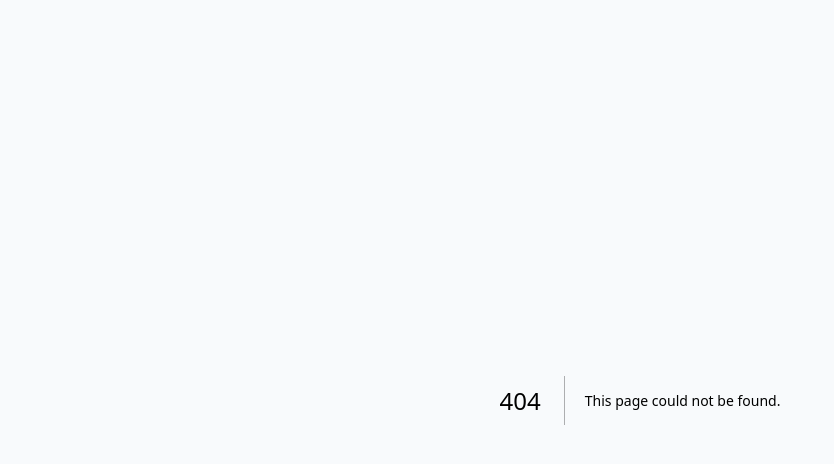
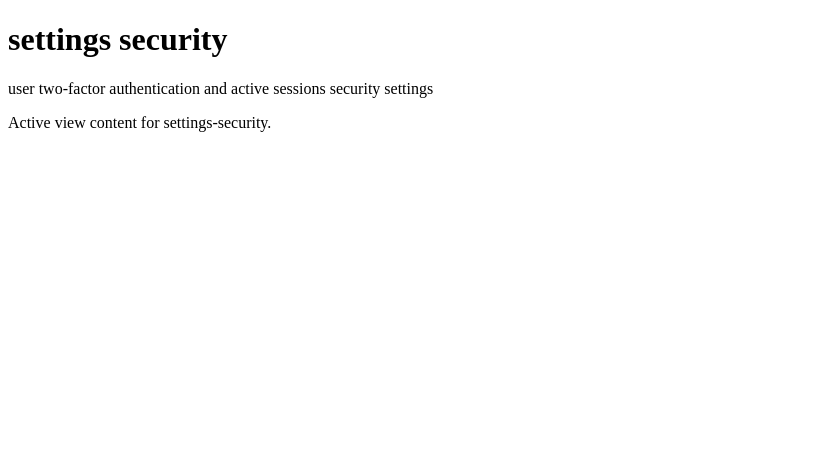
Before and after one commit to durgacharan193/Credit-Scoring-Platform, a Next.js app in the folder frontend/: page /settings/security in a window 1280 px wide. Before the commit this address had no page. Shown: the top 464 px of the page, without its empty margins (0-834 px from the left). Built offline with nearby package versions, Linux system fonts and the light colour scheme.

Commit message:
feat(frontend): implement settings-security view for user two-factor authentication and active sessions security settings

```diff
--- /dev/null
+++ b/frontend/src/pages/settings/security.tsx
@@ -0,0 +1,18 @@
+import React from 'react';
+
+/**
+ * user two-factor authentication and active sessions security settings
+ */
+export default function SettingsSecurityPage() {
+  return (
+    <div className="dashboard-container p-6">
+      <header className="mb-6">
+        <h1 className="text-2xl font-bold tracking-tight capitalize">settings security</h1>
+        <p className="text-muted-foreground">user two-factor authentication and active sessions security settings</p>
+      </header>
+      <div className="rounded-lg border bg-card p-6 shadow-sm">
+        <p>Active view content for settings-security.</p>
+      </div>
+    </div>
+  );
+}
```
